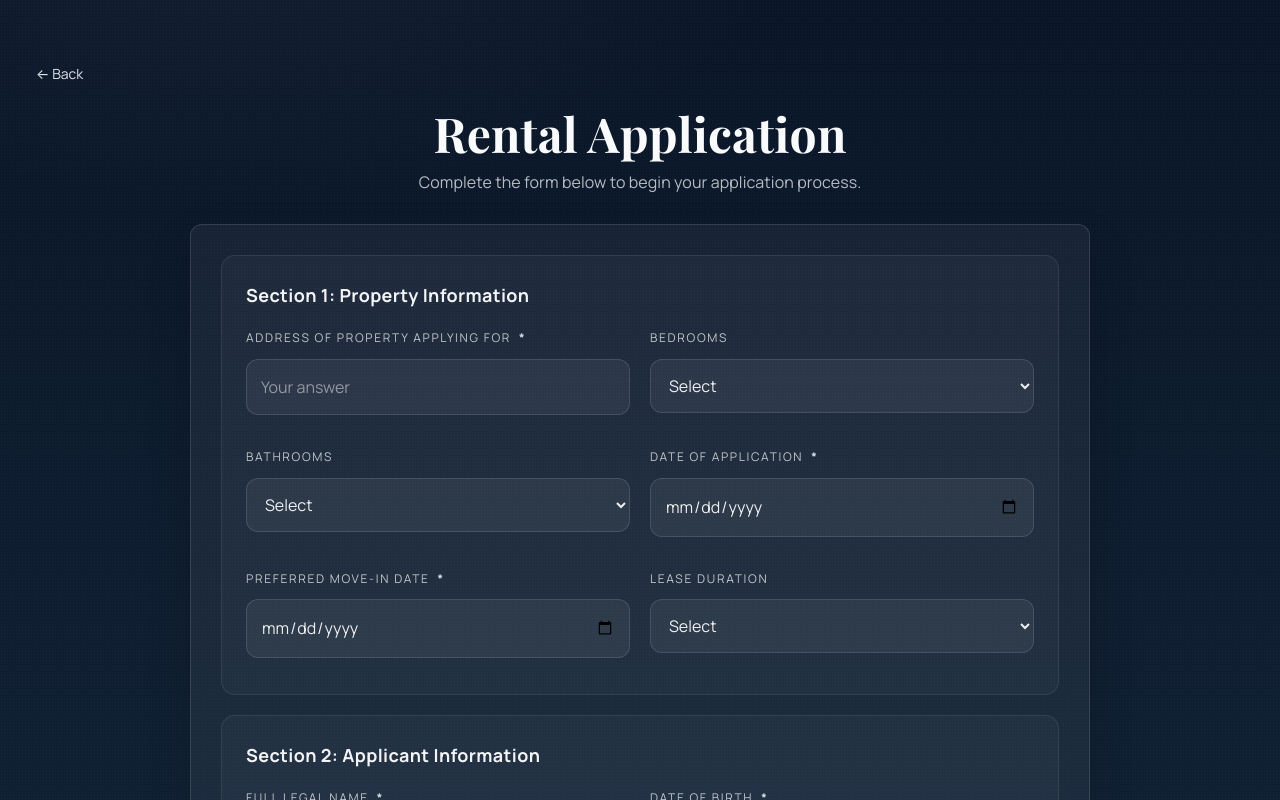
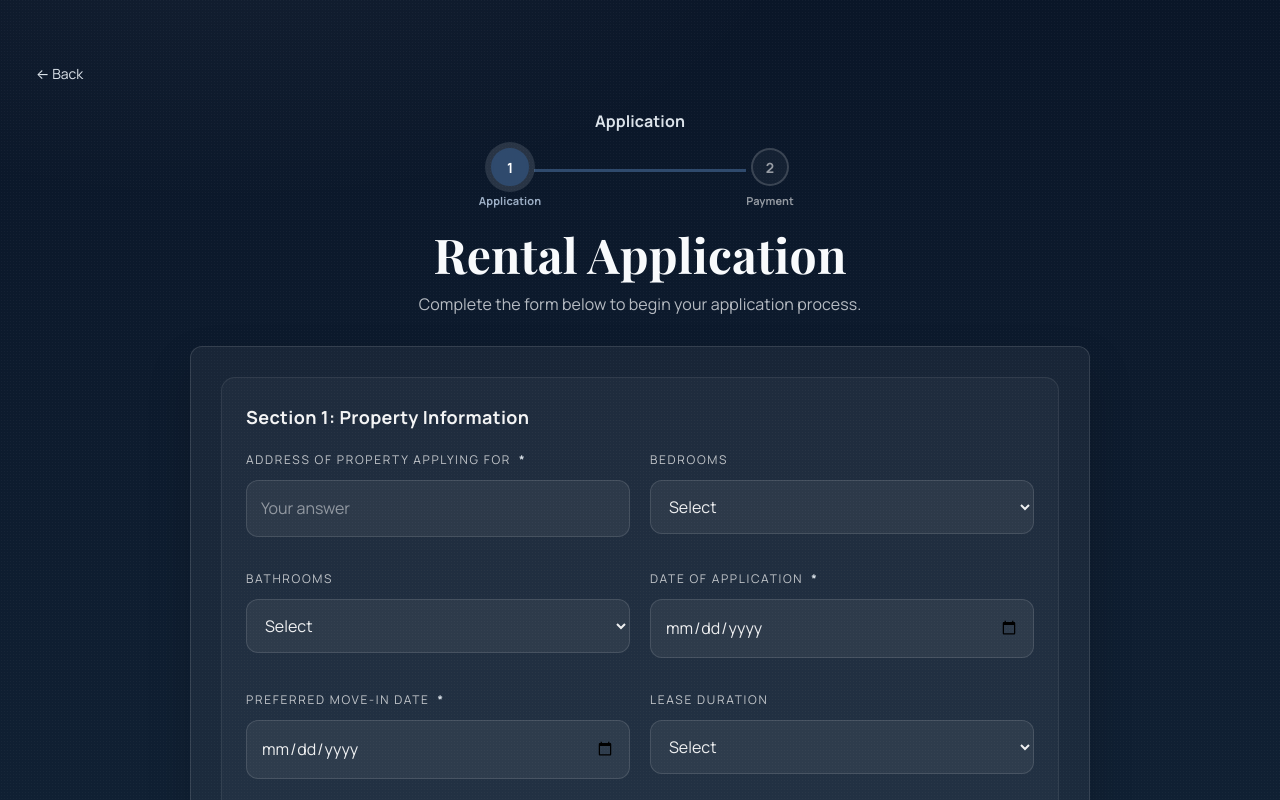
Before and after one commit to blax129/nest, a plain HTML site: page apply.html in a window 1280 px wide. Drawn offline with nearby package versions, Linux system fonts and the light colour scheme.

```diff
--- a/apply.html
+++ b/apply.html
@@ -49,6 +49,91 @@
       .page-intro {
         text-align: center;
         margin-bottom: 28px;
+      }
+
+      .page-header {
+        text-align: center;
+        margin-bottom: 18px;
+        width: 100%;
+      }
+
+      .page-kicker {
+        margin: 0 0 14px;
+        color: #dce3ea;
+        font-size: 16px;
+        font-weight: 800;
+      }
+
+      .progress {
+        margin: 0 auto;
+        max-width: 520px;
+        width: 100%;
+      }
+
+      .progress-track {
+        display: grid;
+        grid-template-columns: repeat(2, minmax(0, 1fr));
+        align-items: start;
+        gap: 0;
+        width: 100%;
+      }
+
+      .progress-step {
+        position: relative;
+        text-align: center;
+      }
+
+      .progress-step:not(:last-child)::after {
+        content: "";
+        position: absolute;
+        top: 21px;
+        left: calc(50% + 24px);
+        width: calc(100% - 48px);
+        height: 3px;
+        background: rgba(255, 255, 255, 0.18);
+      }
+
+      .progress-step.is-complete:not(:last-child)::after,
+      .progress-step.is-current:not(:last-child)::after {
+        background: #2f4a6d;
+      }
+
+      .progress-dot {
+        width: 38px;
+        height: 38px;
+        margin: 0 auto 6px;
+        display: grid;
+        place-items: center;
+        border-radius: 999px;
+        border: 2px solid rgba(255, 255, 255, 0.16);
+        background: rgba(255, 255, 255, 0.04);
+        color: rgba(255, 255, 255, 0.56);
+        font-size: 14px;
+        font-weight: 800;
+        position: relative;
+        z-index: 1;
+      }
+
+      .progress-step.is-complete .progress-dot,
+      .progress-step.is-current .progress-dot {
+        border-color: #2f4a6d;
+        background: #2f4a6d;
+        color: #fff;
+      }
+
+      .progress-step.is-current .progress-dot {
+        box-shadow: 0 0 0 6px rgba(220, 227, 234, 0.14);
+      }
+
+      .progress-label {
+        color: rgba(255, 255, 255, 0.56);
+        font-size: 11px;
+        font-weight: 700;
+      }
+
+      .progress-step.is-current .progress-label,
+      .progress-step.is-complete .progress-label {
+        color: #9eb0c7;
       }
 
       .page-title {
@@ -552,6 +637,22 @@
         ← Back
       </button>
       <div class="application-wrap">
+        <header class="page-header">
+          <p class="page-kicker" data-en="Application" data-es="Solicitud">Application</p>
+          <div class="progress" aria-label="Application progress">
+            <div class="progress-track">
+              <div class="progress-step is-current">
+                <div class="progress-dot">1</div>
+                <div class="progress-label" data-en="Application" data-es="Solicitud">Application</div>
+              </div>
+              <div class="progress-step">
+                <div class="progress-dot">2</div>
+                <div class="progress-label" data-en="Payment" data-es="Pago">Payment</div>
+              </div>
+            </div>
+          </div>
+        </header>
+
         <section class="page-intro" aria-labelledby="application-title">
           <h1 id="application-title" class="page-title" data-en="Rental Application" data-es="Solicitud de arrendamiento">Rental Application</h1>
           <p class="page-subtitle" data-en="Complete the form below to begin your application process." data-es="Complete el formulario a continuación para iniciar su proceso de solicitud.">Complete the form below to begin your application process.</p>
```
Also changed, not shown: application-received.html (+7 -13 lines).
